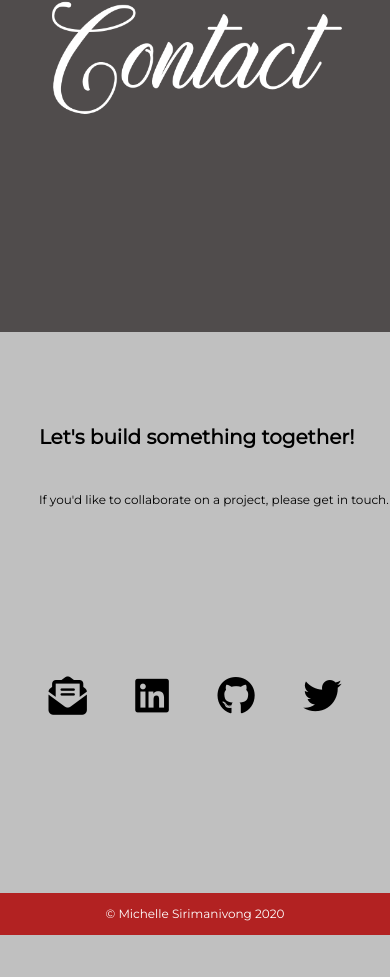
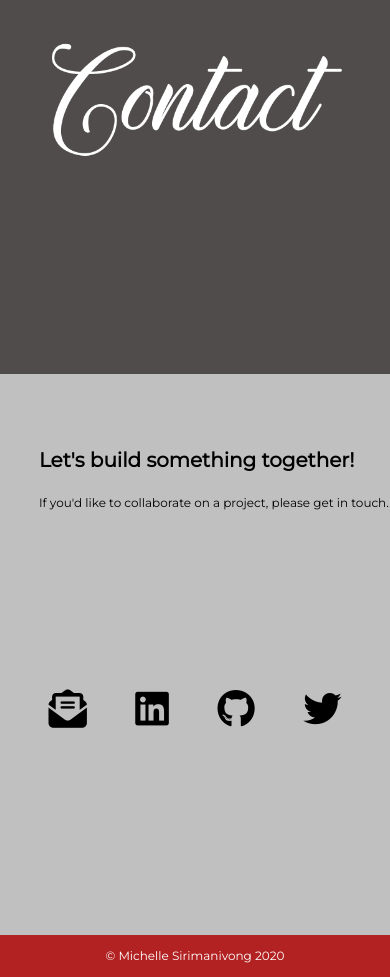
Before and after one commit to MicheSi/portfolio-react, a React (Create React App) app: page / in a window 390 px wide. Shown: the part 2860-3837 px from the top of the page. Before the commit the page ends 3795 px from the top, so only its background shows below. Built offline with nearby package versions, Linux system fonts and the light colour scheme.

Commit message:
fixing media queries

```diff
--- a/src/App.css
+++ b/src/App.css
@@ -273,11 +273,20 @@ footer {
 
   #about div, #work div, #contact div {
     width: 100%;
-    height: 40vh;
   }
 
   .ddt img, .gigapet img, .farmfresh img, .amiibo img, .life img{
     display: none;
+  }
+
+  .life h3, .life p, .ddt h3, .ddt p, .gigapet h3, .gigapet p, .farmfresh h3, .farmfresh p, .amiibo h3, .amiibo p {
+    width: 90%;
+    margin-left: 5%;
+  }
+
+  .life, .ddt, .gigapet, .farmfresh, .amiibo {
+    border-bottom: 4px dotted black;
+    padding-bottom: 2%;
   }
 
   .titleDiv nav {
@@ -288,9 +297,14 @@ footer {
     margin-top: 0;
   }
 
+  .contactText h2, .contactText p {
+    margin: 5% 0;
+  }
+
   .iconLinks {
     justify-content: space-evenly;
-    margin-left: 0;
+    margin: 0 0 5% 0;
+
   }
 }
 
```
